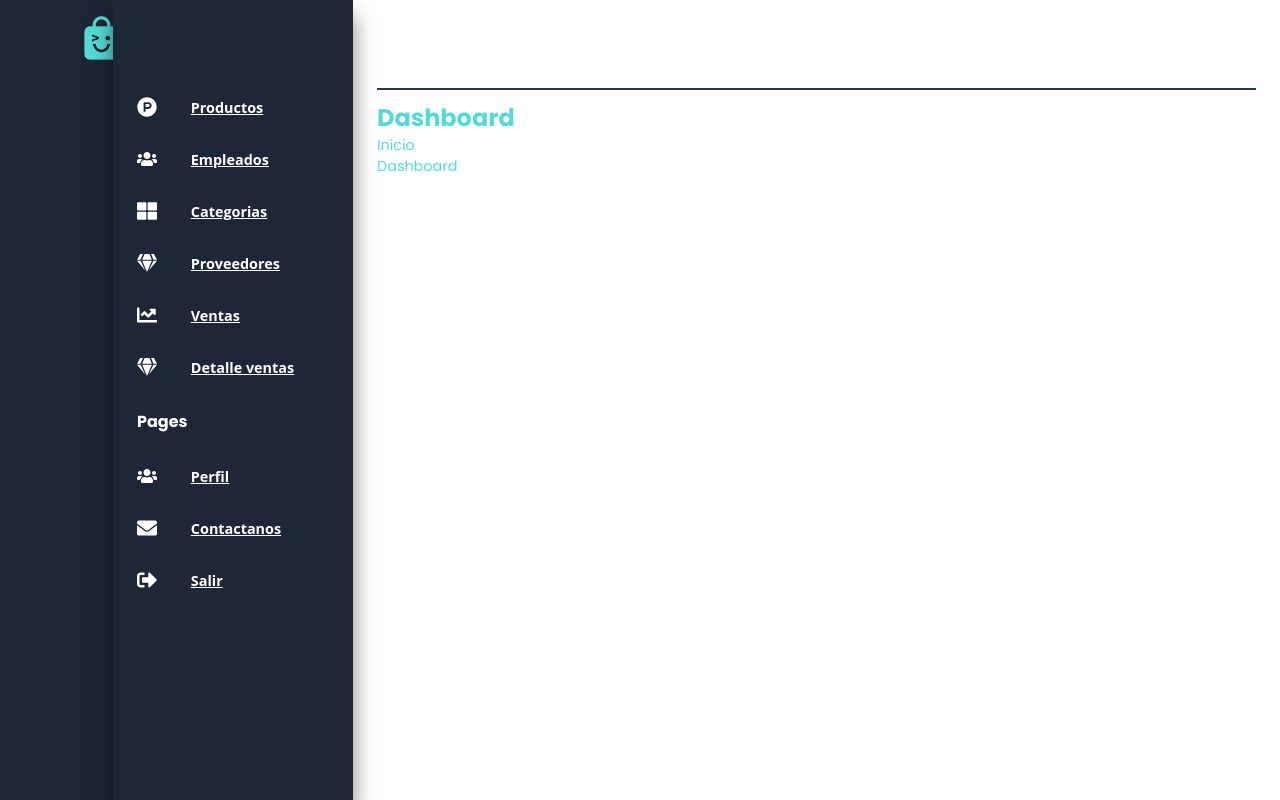
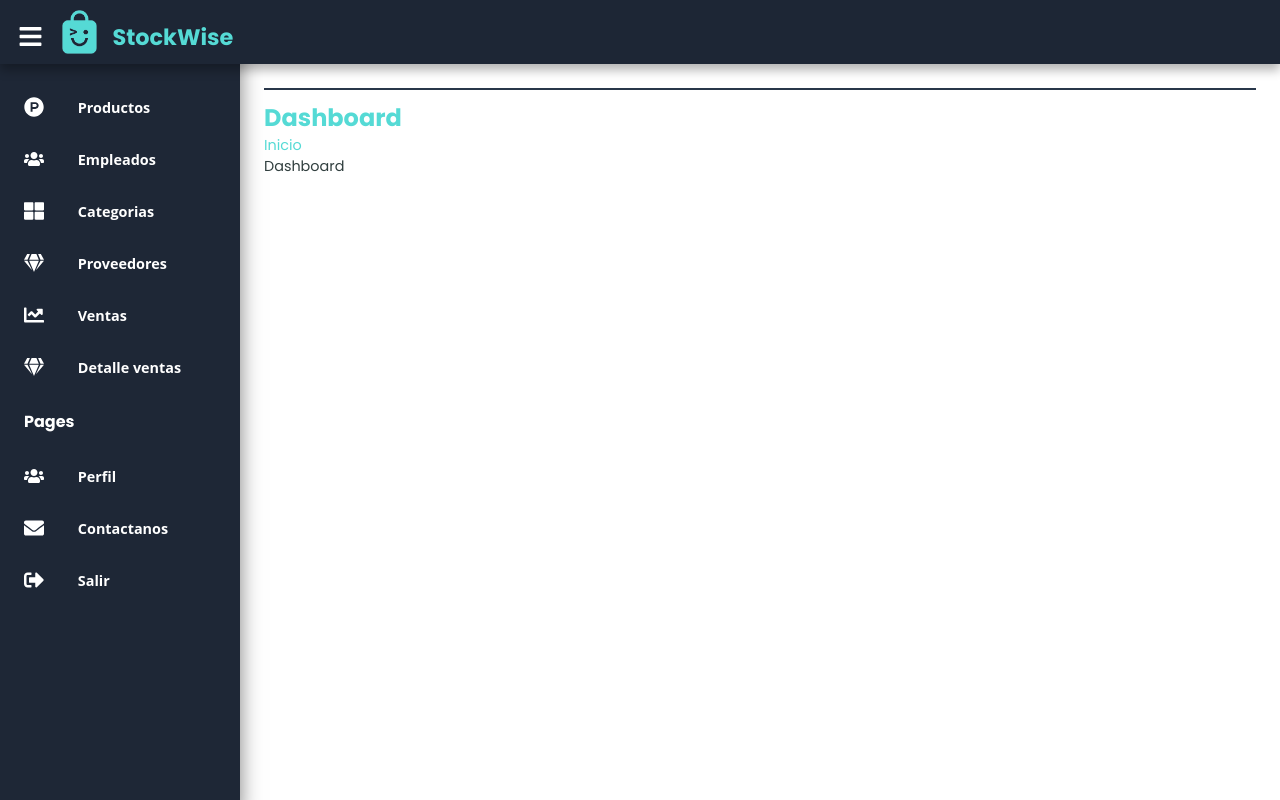
Before and after one commit to JormanNoriega/StockWise, a React (Vite) app in the folder client/: page /menu in a window 1280 px wide. Built offline with nearby package versions, Linux system fonts and the light colour scheme; a web font is replaced by a local one.

Commit message:
MENU PRINCIPAL
Avance en el menu principal, sidebar, navbar reconfigurado

```diff
--- a/client/src/css/menu.css
+++ b/client/src/css/menu.css
@@ -10,7 +10,12 @@
 .header {
   background-color: hsl(218, 29%, 16%);
   box-shadow: 0 6px 10px rgba(0, 0, 0, 0.3);
-  padding: 1rem 1.5rem;
+  padding: 0rem 1.4rem;
+  position: fixed;
+  width: 100%;
+  height: 8%;
+  z-index: 10; /* Make sure the header is above other elements */
+  text-decoration: none;
 }
 
 .logo {
@@ -18,10 +23,17 @@
   font-weight: bold;
   font-size: 1.4rem;
   text-decoration: none;
-  margin-left: 30px; /* Push the container to the left */
+  margin-left: 20px; /* Push the container to the left */
+  margin-top: 5px; /* Push the container to the left */
   display: grid; /* Enable Grid layout */
   grid-template-columns: 100px auto; /* Two columns: 100px for logo, auto for name */
   grid-gap: 10px;
+}
+
+.nombrelogo {
+  margin-left: -40px; /* Push the container to the left */
+  margin-top: 15px; /* Push the container to the left */
+
 }
 
 .sidebar {
@@ -64,6 +76,7 @@
   display: flex;
   align-items: center;
   padding: 1rem 1.5rem;
+  text-decoration: none;
   transition: all 0.3s ease-in-out;
 }
 
@@ -103,7 +116,7 @@
   padding: 0px;
   font-size: 0.9rem;
   list-style: none;
-  color: #55DAD5;
+  color: #313f3f;
 }
 
 .breadcrumb-item a {
@@ -149,7 +162,8 @@
   display: flex; /* Make the container a flexbox */
   margin-top: 7px; /* Adjust margin-top if needed */
   display: flex; /* Make the container a flexbox */
-  margin-left: -70px; /* Push the container to the left */
+  margin-left: -10px; /* Push the container to the left */
+  margin-top: -35px;
 }
 
 .toggle-sidebar-btn:hover {
--- a/client/src/pages/menu.jsx
+++ b/client/src/pages/menu.jsx
@@ -1,5 +1,5 @@
 import React, { useState } from 'react';
-  import {Routes, Route} from 'react-router-dom';
+import { Routes, Route } from 'react-router-dom';
 import { FaBars, FaProductHunt, FaUsers, FaThLarge, FaGem, FaChartLine, FaSignOutAlt, FaEnvelope } from 'react-icons/fa';
 import '../css/menu.css'
 // Estilo CSS para tu componente
@@ -24,7 +24,7 @@
       {/* Header */}
       <header className="header fixed-top d-flex align-items-center">
         <div className="d-flex align-items-center justify-content-between">
-            <a href="/dashboard" className="logo d-flex align-items-center">
+          <a href="/menu" className="logo d-flex align-items-center">
             <img className="logo" src="./LogoSinFondo.png" alt="logo" />
             <span className="nombrelogo">StockWise</span>
           </a>
@@ -55,7 +55,7 @@
             </a>
           </li>
           <li className="nav-item">
-              <a className="nav-link collapsed" href="dashboard.html">
+            <a className="nav-link collapsed" href="#">
               <FaProductHunt style={{ marginLeft: '0px', marginRight: '5px', fontSize: '20px' }} />
               <span>Productos</span>
             </a>
@@ -132,17 +132,12 @@
         <h1>Dashboard</h1>
         <nav>
           <ol className="breadcrumb">
-              <li className="breadcrumb-item"><a href="/dashboard">Inicio</a></li>
+            <li className="breadcrumb-item"><a href="/menu">Inicio</a></li>
             <li className="breadcrumb-item active">Dashboard</li>
           </ol>
         </nav>
+      </main>
 
-          {/*
-          {activeContent === 'dashboard' && <div></div>}  }
-          {activeContent === 'empleados' && <ModuloEmpleado />}  {/* Render Products component }
-          */}
-
-        </main>
     </div>
   );
 };
```
Lines whose indentation alone changed are shown as unchanged.
